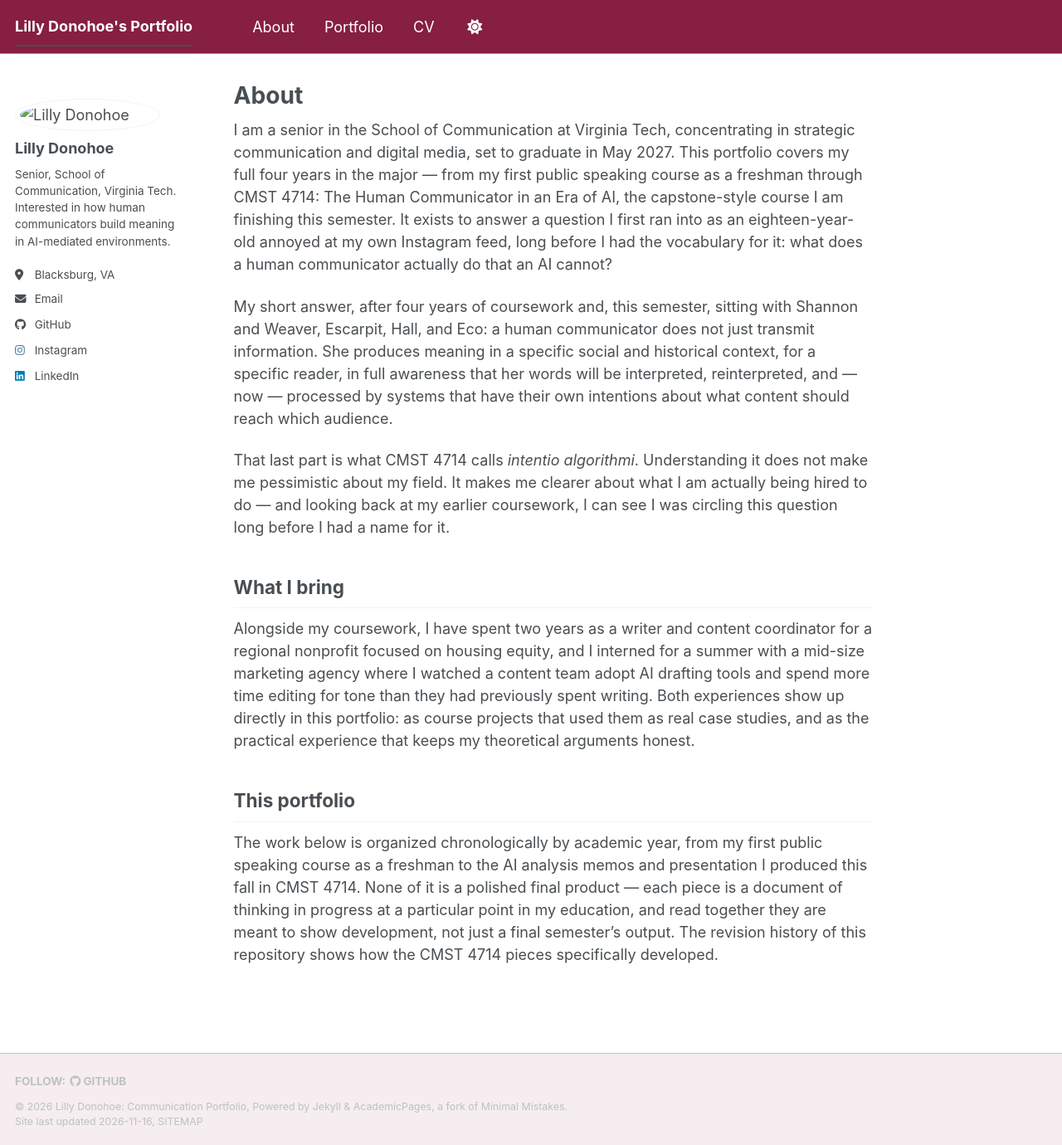
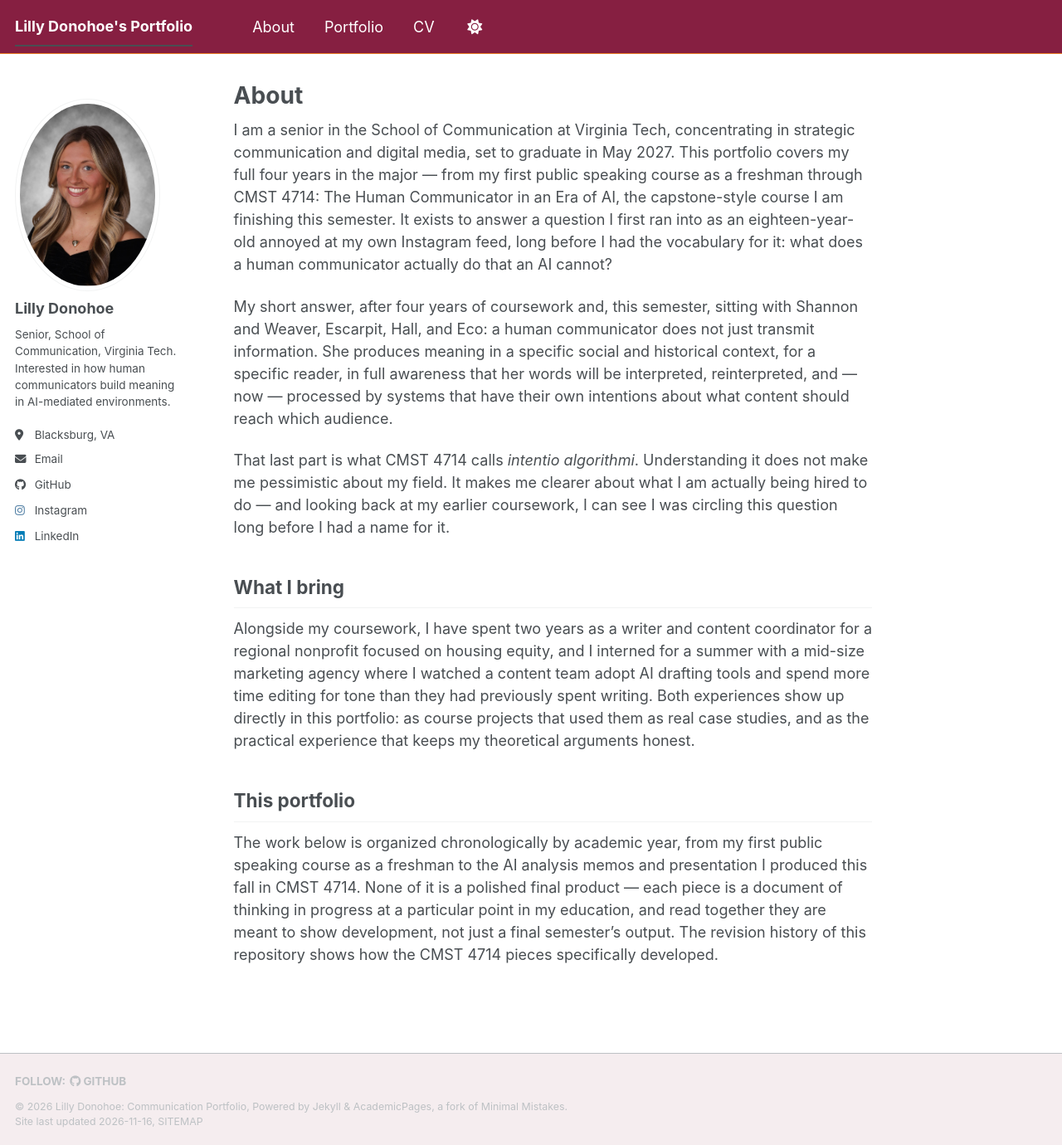
Before and after one commit to lillydonohoe/lillydonohoe.github.io, a Jekyll site: the page built from _pages/about.md, in a window 1280 px wide and 1380 px high. Shown: the whole window at 83% size. Built offline with Jekyll 4.4.1, drawn with Linux system fonts in a browser that asks for light colours; a script bundle is joined from its source files by our own code; library files that are not in the unit come from our copies.

Commit message:
fixed config

```diff
--- a/_config.yml
+++ b/_config.yml
@@ -25,11 +25,11 @@ description              : >
 # Replace "vt-evia" with your GitHub username, and set baseurl to "" (empty quotes).
 url                      : "https://lillydonohoe.github.io"            # -> "https://yourusername.github.io"
 baseurl                  : ""         # -> ""
-repository               : "lillydonohoe/lillydonohoe.github.com"  # -> "yourusername/yourusername.github.io"
+repository               : "lillydonohoe/lillydonohoe.github.io"  # -> "yourusername/yourusername.github.io"
 title                    : "Lilly Donohoe's Portfolio" # the name shown in the maroon header bar and browser tab
 author:
   name     : "Lilly Donohoe"
-  avatar   : "/images/bio-photo.jpg"
+  avatar   : "bio-photo.jpg"
   bio      : "Senior, School of Communication, Virginia Tech. Interested in how human communicators build meaning in AI-mediated environments."
   location : "Blacksburg, VA"
   email    : "lillydonohoe@vt.edu"
```
